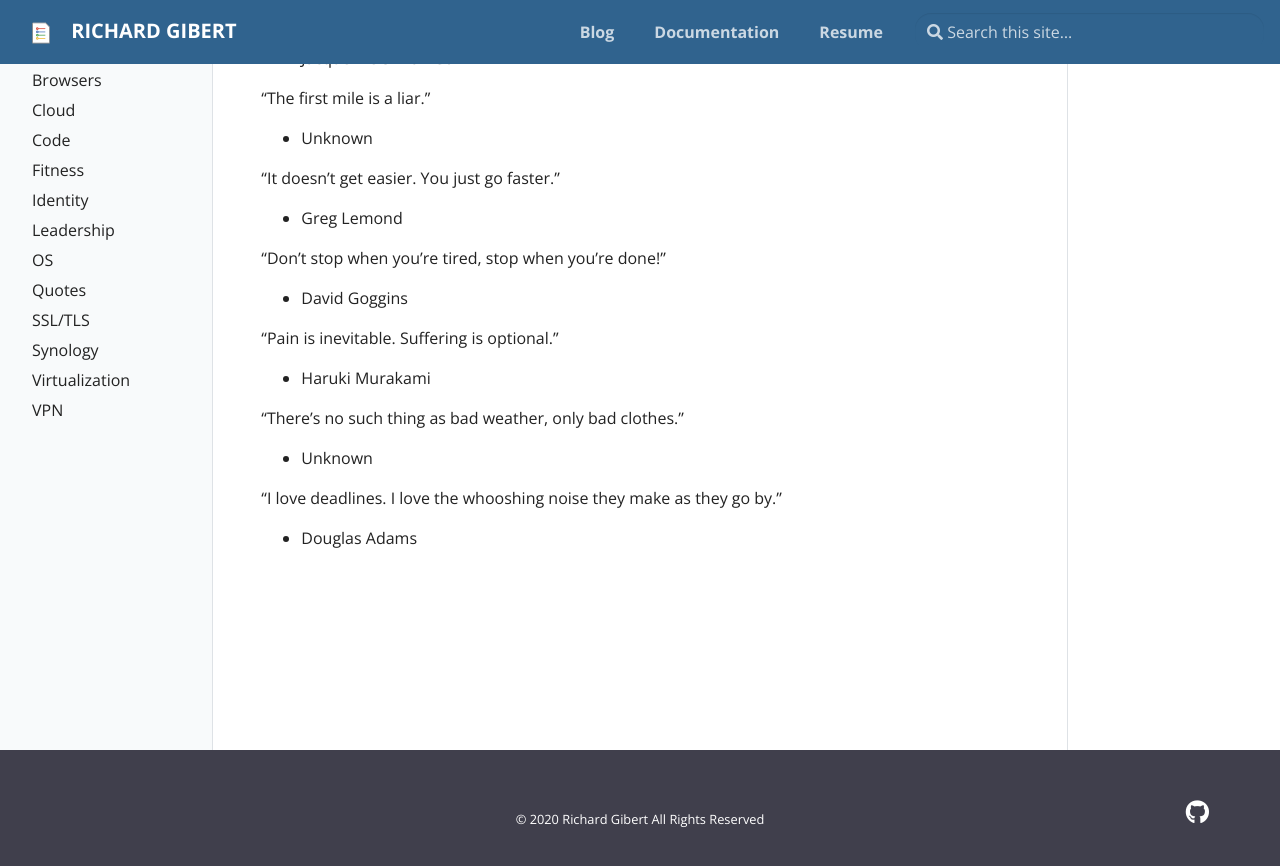
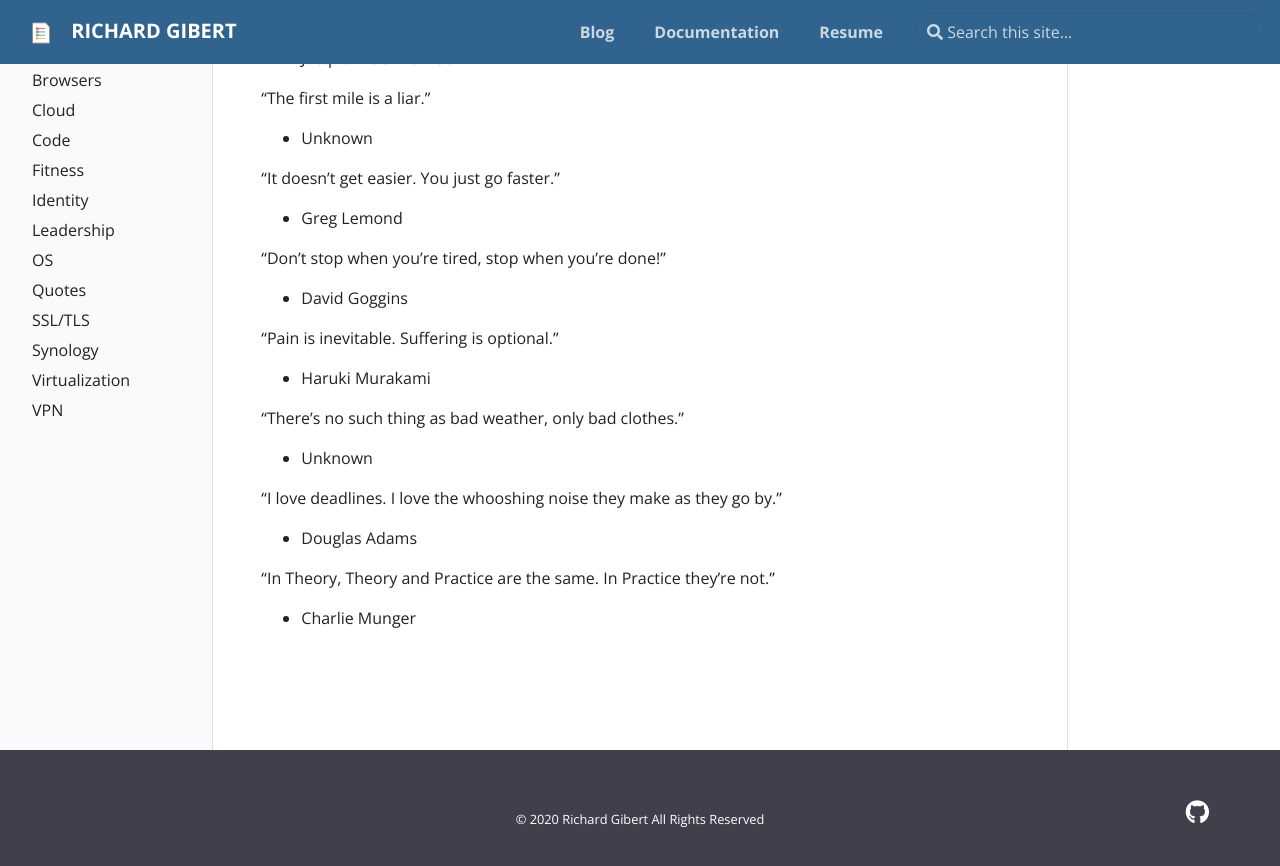
Before and after one commit to rgibert/rgibert.github.io, a Jekyll site: the page built from _docs/quotes.md, in a window 1280 px wide and 900 px high, scrolled down 134 px. Shown: the top 866 px of the window. Built offline with Jekyll 4.4.1, drawn with Linux system fonts in a browser that asks for light colours.

Commit message:
Update quotes.md

```diff
--- a/_docs/quotes.md
+++ b/_docs/quotes.md
@@ -22,3 +22,6 @@ title: Quotes
 
 "I love deadlines.  I love the whooshing noise they make as they go by."
 - Douglas Adams
+
+"In Theory, Theory and Practice are the same. In Practice they're not."
+- Charlie Munger
```
